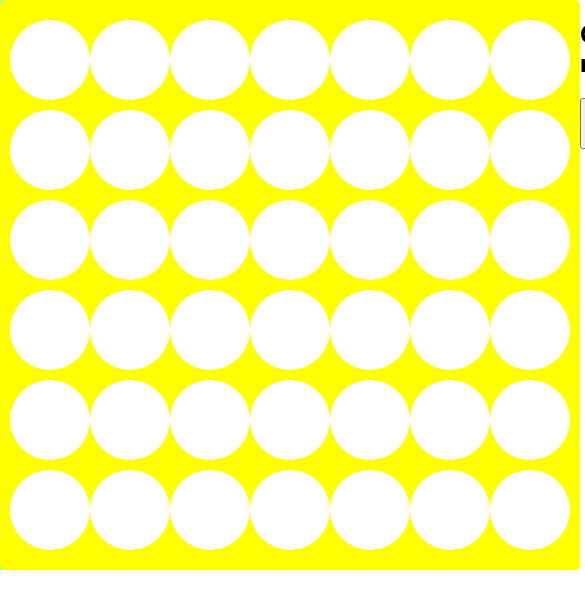
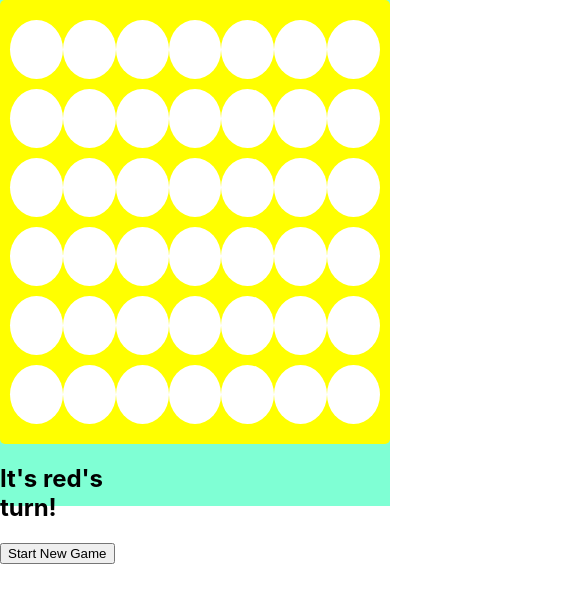
Before and after one commit to andydlindsay/connect-four, a React (Create React App) app in the folder client/: page / in a window 390 px wide. Shown: the top 608 px of the page, 585 px wide, since content can reach past the window. Built offline with nearby package versions, Linux system fonts and the light colour scheme.

Commit message:
various updates

```diff
--- a/client/package.json
+++ b/client/package.json
@@ -6,6 +6,7 @@
     "@testing-library/jest-dom": "^4.2.4",
     "@testing-library/react": "^9.3.2",
     "@testing-library/user-event": "^7.1.2",
+    "lodash": "^4.17.20",
     "node-sass": "^4.14.1",
     "react": "^16.13.1",
     "react-dom": "^16.13.1",
--- a/client/src/components/Cell.scss
+++ b/client/src/components/Cell.scss
@@ -1,7 +1,7 @@
 .cell {
   background-color: white;
-  width: 120px;
-  height: 120px;
+  width: 14.5vh;
+  height: 14.5vh;
   border-radius: 50%;
 }
 
@@ -15,7 +15,7 @@
 
 @media screen and (max-width: 600px) {
   .cell {
-    width: 80px;
-    height: 80px;
+    width: 7vh;
+    height: 7vh;
   }
 }
--- a/client/src/components/PlayArea.jsx
+++ b/client/src/components/PlayArea.jsx
@@ -1,6 +1,7 @@
 import React, { useState } from 'react';
 import Board from '../helpers/Board';
 import Row from './Row';
+import { cloneDeep } from 'lodash';
 import './PlayArea.scss';
 
 const nextColor = (currentColor) => {
@@ -17,7 +18,7 @@ const PlayArea = () => {
   const cellClickHandler = (cell) => {
     if (!cell.content && !game.gameOver) {
       setGame(prevGame => {
-        const newGame = {...prevGame};
+        const newGame = {...prevGame, board: cloneDeep(prevGame.board)};
         newGame.board.placeLowest(newGame.currentColor, cell.x);
         newGame.currentColor = nextColor(newGame.currentColor);
         newGame.gameOver = newGame.board.checkForWin();
@@ -28,7 +29,7 @@ const PlayArea = () => {
 
   const resetGame = () => {
     setGame(prevGame => {
-      const newGame = {...prevGame};
+      const newGame = {...prevGame, board: cloneDeep(prevGame.board)};
       newGame.board.reset();
       newGame.currentColor = 'red';
       newGame.gameOver = false;
@@ -39,10 +40,15 @@ const PlayArea = () => {
   return (
     <div className="parent">
       <div className="play-area">
-        { game.board.board.map((row, index) => <Row key={index} row={row} cellClickHandler={cellClickHandler} />) }
+        { game.board.board.map((row, index) => (
+          <Row
+            key={index}
+            row={row}
+            cellClickHandler={cellClickHandler}
+          />)) }
       </div>
       <div className="data-display">
-        <h2>Color: {game.currentColor}</h2>
+        <h2>It's {game.currentColor}'s turn!</h2>
         { game.gameOver && <h2>Game Over! {nextColor(game.currentColor)} wins!</h2> }
         <button onClick={resetGame}>Start New Game</button>
       </div>
--- a/client/src/components/PlayArea.scss
+++ b/client/src/components/PlayArea.scss
@@ -1,16 +1,22 @@
 .play-area {
   background-color: yellow;
   border-radius: 5px;
-  // width: 90vw;
-  // margin: auto;
   padding: 10px;
 }
 
 .parent {
   display: flex;
   justify-content: space-around;
+  height: 100vh;
 }
 
 .data-display {
   width: 33%;
 }
+
+@media screen and (max-width: 600px) {
+  .parent {
+    flex-direction: column;
+    height: 60vh;
+  }
+}
--- a/client/src/helpers/Board.js
+++ b/client/src/helpers/Board.js
@@ -5,10 +5,10 @@ export default class {
     this.width = width;
     this.height = height;
     this.board = [];
-    this.genBoard();
+    this.reset();
   }
 
-  genBoard() {
+  reset() {
     for (let y = 0; y < this.height; y++) {
       this.board[y] = [];
       for (let x = 0; x < this.width; x++) {
@@ -123,8 +123,4 @@ export default class {
 
     return false;
   }
-
-  reset() {
-    this.genBoard();
-  }
 };
--- a/client/src/index.js
+++ b/client/src/index.js
@@ -4,8 +4,8 @@ import './index.css';
 import App from './App';
 
 ReactDOM.render(
-  // <React.StrictMode>
+  <React.StrictMode>
     <App />
-  // </React.StrictMode>,
-  ,document.getElementById('root')
+  </React.StrictMode>,
+  document.getElementById('root')
 );
```
Also changed, not shown: 1 other file (tests, documents, lock files or other folders).
